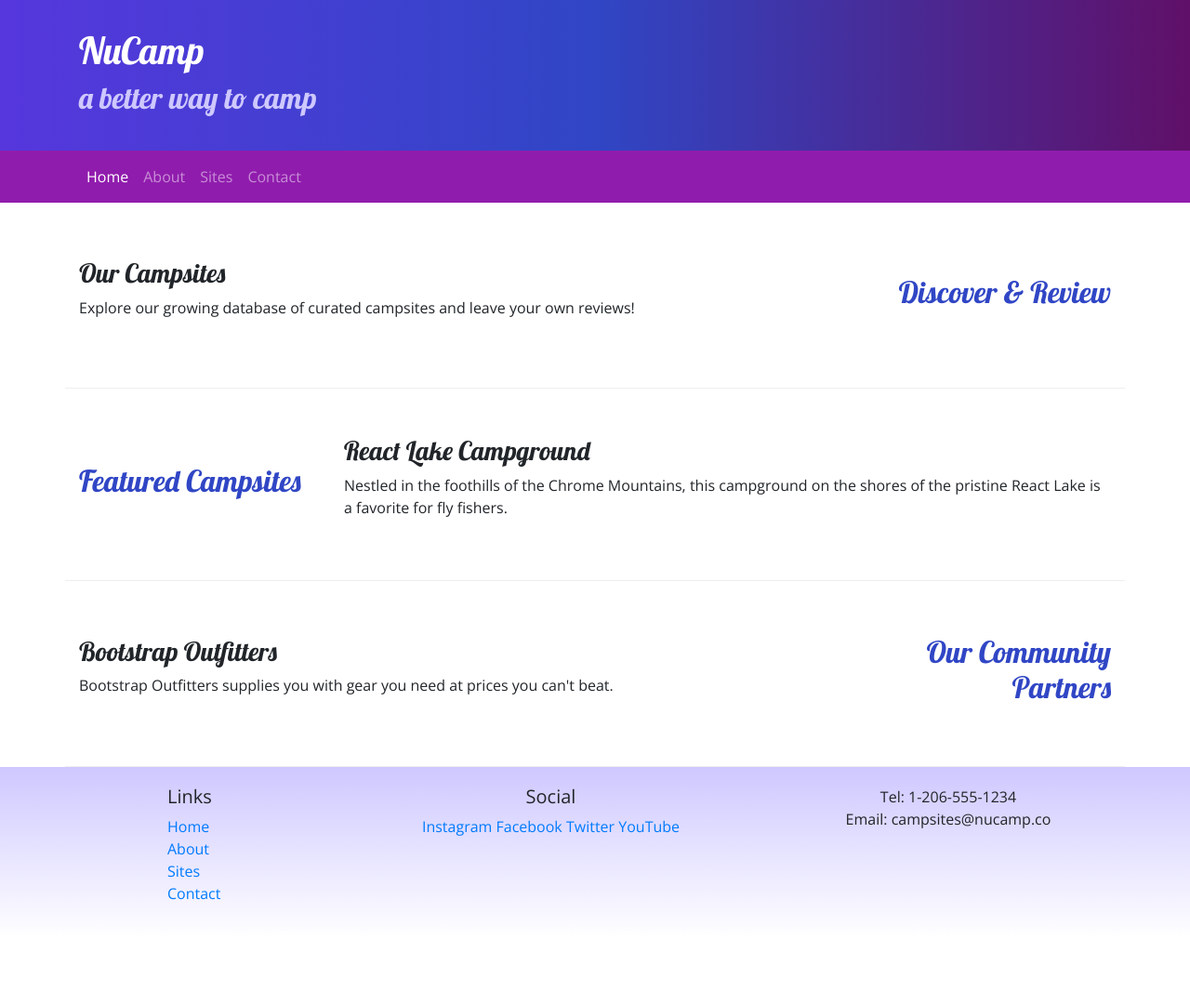
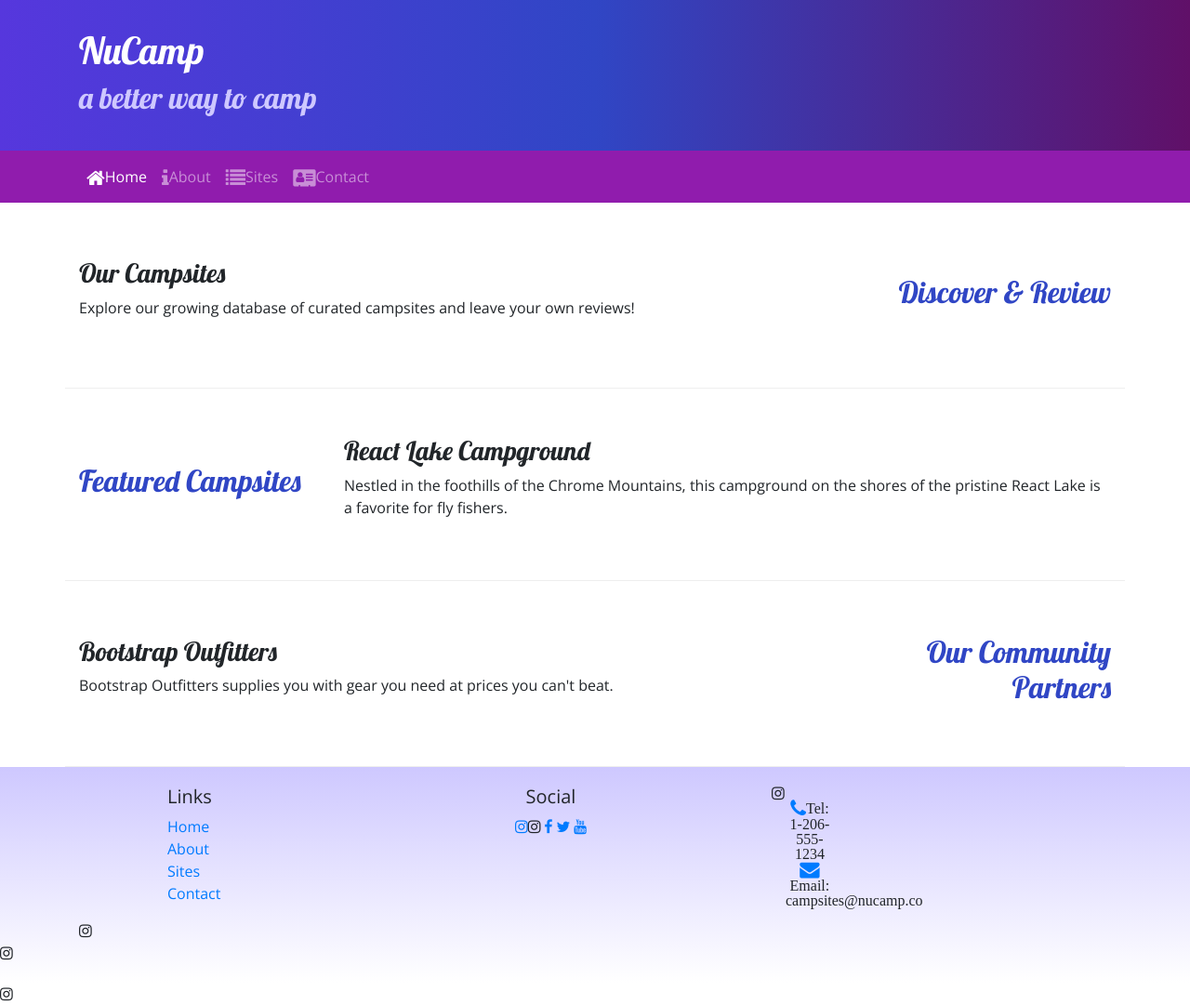
Before and after one commit to Daniel-727/Bootstrap-Project, a website: page index.html in a window 1280 px wide. Shown: the whole page at 93% size. Before the commit the page ends 1009 px from the top, so only its background shows below. Drawn offline with nearby package versions, Linux system fonts and the light colour scheme.

Commit message:
after icon fonts exercise but there are some bugs

```diff
--- a/index.html
+++ b/index.html
@@ -10,6 +10,7 @@
         <link rel="stylesheet" href="node_modules/bootstrap/dist/css/bootstrap.min.css" />
 
         <!--Additional CSS must be placed after bootstrap CSS-->
+        <link rel="stylesheet" href="node_modules/font-awesome/css/font-awesome.min.css">
         <link rel="stylesheet" href="https://fonts.googleapis.com/css?family=Lobster|Open+Sans" />
         <link rel="stylesheet" href="css/styles.css"/>
 
@@ -36,10 +37,10 @@
             </button>
             <div class="collapse navbar-collapse" id="nucampNavbar">
                 <ul class="navbar-nav">
-                    <li class="nav-item active"><a class="nav-link" href="#">Home</a></li>
-                    <li class="nav-item"><a class="nav-link" href="aboutus.html">About</a></li>
-                    <li class="nav-item"><a class="nav-link" href="#">Sites</a></li>
-                    <li class="nav-item"><a class="nav-link" href="#">Contact</a></li>
+                    <li class="nav-item active"><a class="nav-link" href="#"><i class="fa fa-home fa-lg"></i>Home</a></li>
+                    <li class="nav-item"><a class="nav-link" href="aboutus.html"><i class="fa fa-info fa-lg"></i>About</a></li>
+                    <li class="nav-item"><a class="nav-link" href="#"><i class="fa fa-list fa-lg"></i>Sites</a></li>
+                    <li class="nav-item"><a class="nav-link" href="#"><i class="fa fa-address-card fa-lg"></i>Contact</a></li>
                 </ul>
             </div>
         </div>
@@ -91,14 +92,14 @@
                 </div>
                 <div class="col-6 col-sm-5 text-center">
                     <h5>Social</h5>
-                    <a href="http://instagram.com/">Instagram</a>
-                    <a href="http://facebook.com/">Facebook</a>
-                    <a href="http://twitter.com/">Twitter</a>
-                    <a href="http://youtube.com/">YouTube</a>
+                    <a href="http://instagram.com/"><i class="fa fa-instagram"></a>
+                    <a href="http://facebook.com/"><i class="fa fa-facebook"></i></a>
+                    <a href="http://twitter.com/"><i class="fa fa-twitter"></i></a>
+                    <a href="http://youtube.com/"><i class="fa fa-youtube"></i></a>
                 </div>
                 <div class="col-sm-4 text-center">
-                    Tel: 1-206-555-1234<br />
-                    Email: campsites@nucamp.co
+                    <i class="fa fa-phone fa-lg text-primary"></i>Tel: 1-206-555-1234<br />
+                    <i class="fa fa-envelope fa-lg text-primary"></i>Email: campsites@nucamp.co
                 </div>
             </div>
         </div>
--- a/package.json
+++ b/package.json
@@ -15,6 +15,7 @@
   },
   "dependencies": {
     "bootstrap": "^4.5.2",
+    "font-awesome": "^4.7.0",
     "jquery": "^3.5.1",
     "popper.js": "^1.16.1"
   }
```
Also changed, not shown: aboutus.html (+11 -10 lines), 1 other file.
